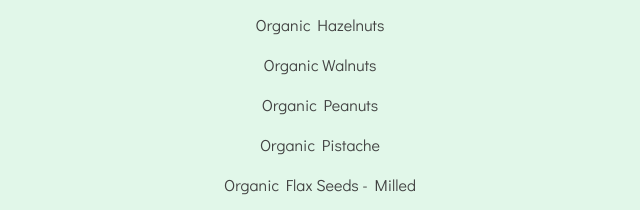
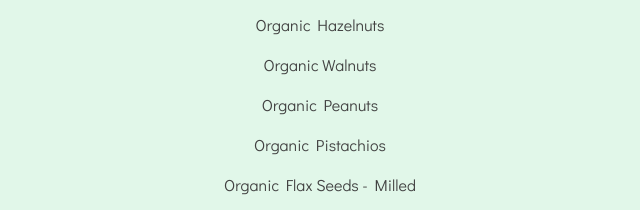
Before and after one commit to KlavierCat/littleplantpantry2.0, a website: page index.html in a window 1280 px wide. Shown: the part 2942-3152 px from the top of the page, 320-960 px from the left. Drawn offline with Linux system fonts and the light colour scheme.

Commit message:
Update index.html

```diff
--- a/index.html
+++ b/index.html
@@ -167,7 +167,7 @@
 	<p> Organic Hazelnuts </p>
 	<p> Organic Walnuts </p>
 	<p> Organic Peanuts </p>
-	<p> Organic Pistache </p>
+	<p> Organic Pistachios </p>
 	<p> Organic Flax Seeds - Milled </p>
 	<p> Organic Pumpkin Seeds - GWS AA </p>
 	<p> Organic Sesame Seeds </p>
```
